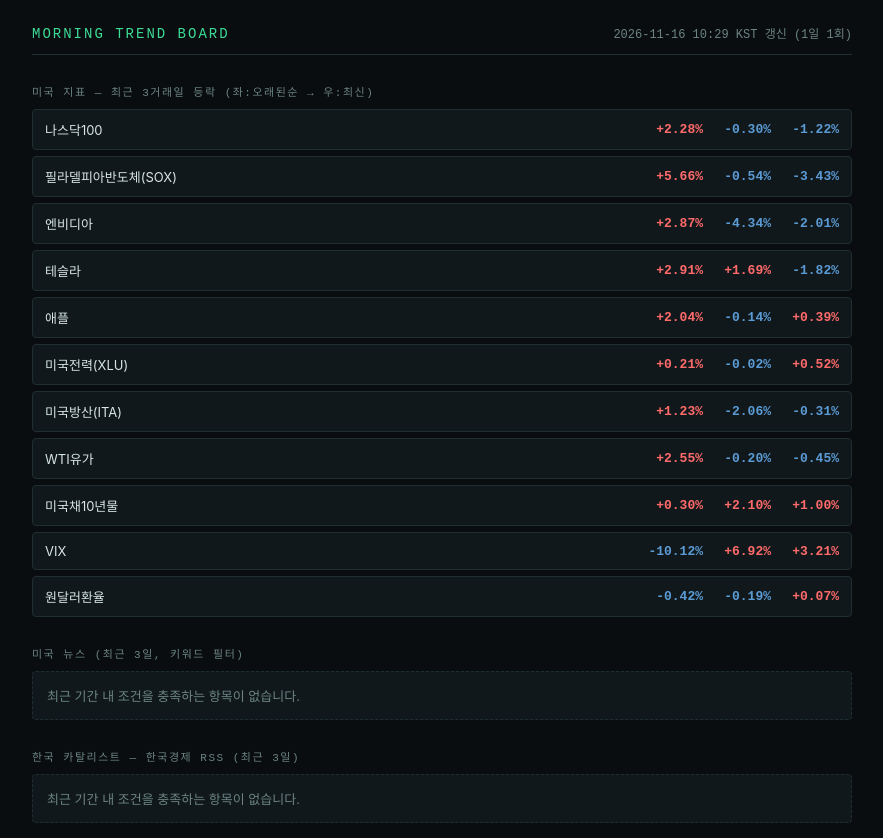
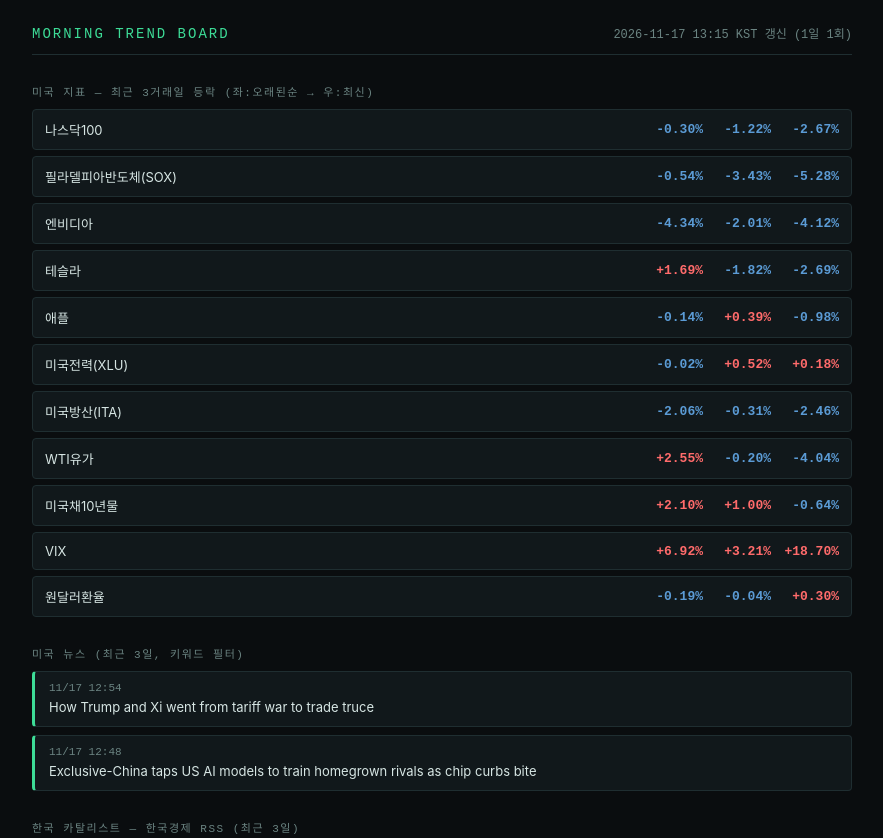
Before and after one commit to Joophila/stock, a plain HTML site: page docs/index.html in a window 1280 px wide. Shown: the top 838 px of the page, without its empty margins (198-1081 px from the left). Drawn offline with Linux system fonts and the light colour scheme; a web font is replaced by a local one.

Commit message:
trend board update 2026-11-17

```diff
--- a/docs/index.html
+++ b/docs/index.html
@@ -3,7 +3,7 @@
 <head>
 <meta charset="UTF-8">
 <meta name="viewport" content="width=device-width, initial-scale=1">
-<title>모닝 트렌드 보드 — 2026-11-16 10:29 KST</title>
+<title>모닝 트렌드 보드 — 2026-11-17 13:15 KST</title>
 <link rel="stylesheet" crossorigin
   href="https://cdn.jsdelivr.net/gh/orioncactus/pretendard@v1.3.9/dist/web/static/pretendard.css">
 <style>
@@ -39,58 +39,66 @@
   <div class="shell">
     <div class="header">
       <div class="title">Morning Trend Board</div>
-      <div class="time">2026-11-16 10:29 KST 갱신 (1일 1회)</div>
+      <div class="time">2026-11-17 13:15 KST 갱신 (1일 1회)</div>
     </div>
 
     <div class="section-label">미국 지표 — 최근 3거래일 등락 (좌:오래된순 → 우:최신)</div>
 
         <div class="ind-row">
           <div class="ind-name">나스닥100</div>
-          <div class="ind-trend"><span class="chip" style="color:var(--up-red)">+2.28%</span><span class="chip" style="color:var(--down-blue)">-0.30%</span><span class="chip" style="color:var(--down-blue)">-1.22%</span></div>
+          <div class="ind-trend"><span class="chip" style="color:var(--down-blue)">-0.30%</span><span class="chip" style="color:var(--down-blue)">-1.22%</span><span class="chip" style="color:var(--down-blue)">-2.67%</span></div>
         </div>
         <div class="ind-row">
           <div class="ind-name">필라델피아반도체(SOX)</div>
-          <div class="ind-trend"><span class="chip" style="color:var(--up-red)">+5.66%</span><span class="chip" style="color:var(--down-blue)">-0.54%</span><span class="chip" style="color:var(--down-blue)">-3.43%</span></div>
+          <div class="ind-trend"><span class="chip" style="color:var(--down-blue)">-0.54%</span><span class="chip" style="color:var(--down-blue)">-3.43%</span><span class="chip" style="color:var(--down-blue)">-5.28%</span></div>
         </div>
         <div class="ind-row">
           <div class="ind-name">엔비디아</div>
-          <div class="ind-trend"><span class="chip" style="color:var(--up-red)">+2.87%</span><span class="chip" style="color:var(--down-blue)">-4.34%</span><span class="chip" style="color:var(--down-blue)">-2.01%</span></div>
+          <div class="ind-trend"><span class="chip" style="color:var(--down-blue)">-4.34%</span><span class="chip" style="color:var(--down-blue)">-2.01%</span><span class="chip" style="color:var(--down-blue)">-4.12%</span></div>
         </div>
         <div class="ind-row">
           <div class="ind-name">테슬라</div>
-          <div class="ind-trend"><span class="chip" style="color:var(--up-red)">+2.91%</span><span class="chip" style="color:var(--up-red)">+1.69%</span><span class="chip" style="color:var(--down-blue)">-1.82%</span></div>
+          <div class="ind-trend"><span class="chip" style="color:var(--up-red)">+1.69%</span><span class="chip" style="color:var(--down-blue)">-1.82%</span><span class="chip" style="color:var(--down-blue)">-2.69%</span></div>
         </div>
         <div class="ind-row">
           <div class="ind-name">애플</div>
-          <div class="ind-trend"><span class="chip" style="color:var(--up-red)">+2.04%</span><span class="chip" style="color:var(--down-blue)">-0.14%</span><span class="chip" style="color:var(--up-red)">+0.39%</span></div>
+          <div class="ind-trend"><span class="chip" style="color:var(--down-blue)">-0.14%</span><span class="chip" style="color:var(--up-red)">+0.39%</span><span class="chip" style="color:var(--down-blue)">-0.98%</span></div>
         </div>
         <div class="ind-row">
           <div class="ind-name">미국전력(XLU)</div>
-          <div class="ind-trend"><span class="chip" style="color:var(--up-red)">+0.21%</span><span class="chip" style="color:var(--down-blue)">-0.02%</span><span class="chip" style="color:var(--up-red)">+0.52%</span></div>
+          <div class="ind-trend"><span class="chip" style="color:var(--down-blue)">-0.02%</span><span class="chip" style="color:var(--up-red)">+0.52%</span><span class="chip" style="color:var(--up-red)">+0.18%</span></div>
         </div>
         <div class="ind-row">
           <div class="ind-name">미국방산(ITA)</div>
-          <div class="ind-trend"><span class="chip" style="color:var(--up-red)">+1.23%</span><span class="chip" style="color:var(--down-blue)">-2.06%</span><span class="chip" style="color:var(--down-blue)">-0.31%</span></div>
+          <div class="ind-trend"><span class="chip" style="color:var(--down-blue)">-2.06%</span><span class="chip" style="color:var(--down-blue)">-0.31%</span><span class="chip" style="color:var(--down-blue)">-2.46%</span></div>
         </div>
         <div class="ind-row">
           <div class="ind-name">WTI유가</div>
-          <div class="ind-trend"><span class="chip" style="color:var(--up-red)">+2.55%</span><span class="chip" style="color:var(--down-blue)">-0.20%</span><span class="chip" style="color:var(--down-blue)">-0.45%</span></div>
+          <div class="ind-trend"><span class="chip" style="color:var(--up-red)">+2.55%</span><span class="chip" style="color:var(--down-blue)">-0.20%</span><span class="chip" style="color:var(--down-blue)">-4.04%</span></div>
         </div>
         <div class="ind-row">
           <div class="ind-name">미국채10년물</div>
-          <div class="ind-trend"><span class="chip" style="color:var(--up-red)">+0.30%</span><span class="chip" style="color:var(--up-red)">+2.10%</span><span class="chip" style="color:var(--up-red)">+1.00%</span></div>
+          <div class="ind-trend"><span class="chip" style="color:var(--up-red)">+2.10%</span><span class="chip" style="color:var(--up-red)">+1.00%</span><span class="chip" style="color:var(--down-blue)">-0.64%</span></div>
         </div>
         <div class="ind-row">
           <div class="ind-name">VIX</div>
-          <div class="ind-trend"><span class="chip" style="color:var(--down-blue)">-10.12%</span><span class="chip" style="color:var(--up-red)">+6.92%</span><span class="chip" style="color:var(--up-red)">+3.21%</span></div>
+          <div class="ind-trend"><span class="chip" style="color:var(--up-red)">+6.92%</span><span class="chip" style="color:var(--up-red)">+3.21%</span><span class="chip" style="color:var(--up-red)">+18.70%</span></div>
         </div>
         <div class="ind-row">
           <div class="ind-name">원달러환율</div>
-          <div class="ind-trend"><span class="chip" style="color:var(--down-blue)">-0.42%</span><span class="chip" style="color:var(--down-blue)">-0.19%</span><span class="chip" style="color:var(--up-red)">+0.07%</span></div>
+          <div class="ind-trend"><span class="chip" style="color:var(--down-blue)">-0.19%</span><span class="chip" style="color:var(--down-blue)">-0.04%</span><span class="chip" style="color:var(--up-red)">+0.30%</span></div>
         </div>
 
     <div class="section-label">미국 뉴스 (최근 3일, 키워드 필터)</div>
-    <div class="empty-state">최근 기간 내 조건을 충족하는 항목이 없습니다.</div>
+
+            <a class="news-card" href="https://www.investing.com/news/stock-market-news/how-trump-and-xi-went-from-tariff-war-to-trade-truce-5031569" target="_blank" rel="noopener">
+              <div class="news-meta">11/17 12:54 </div>
+              <div class="news-title">How Trump and Xi went from tariff war to trade truce</div>
+            </a>
+            <a class="news-card" href="https://www.investing.com/news/economy-news/exclusivechina-taps-us-ai-models-to-train-homegrown-rivals-as-chip-curbs-bite-5031568" target="_blank" rel="noopener">
+              <div class="news-meta">11/17 12:48 </div>
+              <div class="news-title">Exclusive-China taps US AI models to train homegrown rivals as chip curbs bite</div>
+            </a>
 
     <div class="section-label">한국 카탈리스트 — 한국경제 RSS (최근 3일)</div>
     <div class="empty-state">최근 기간 내 조건을 충족하는 항목이 없습니다.</div>
```
